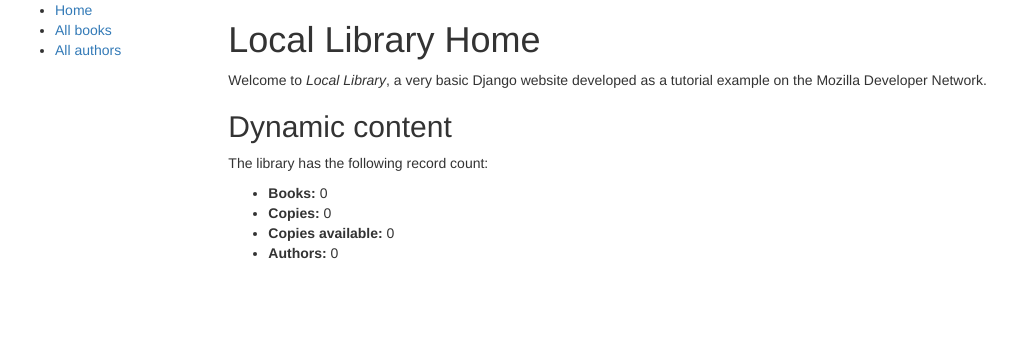
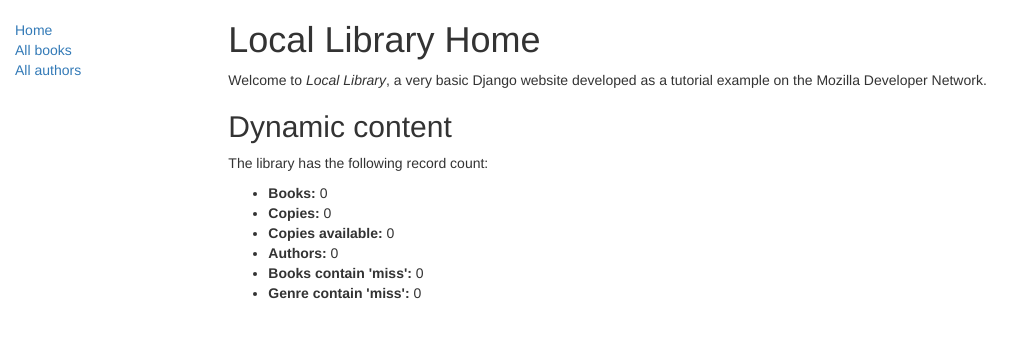
Before and after one commit to keinuma/django-starter, a Django app: page /catalog/ in a window 1280 px wide. Shown: the top 338 px of the page, without its empty margins (0-1034 px from the left). Run offline with Django 3.2, Linux system fonts and the light colour scheme; data that the repository does not hold is empty; some libraries are stand-ins or nearby versions.

Commit message:
特定のキーワードを含む本の数を追加

```diff
--- /dev/null
+++ b/locallibrary/catalog/static/css/style.css
@@ -0,0 +1,5 @@
+.sidebar-nav {
+    margin-top: 20px;
+    padding: 0;
+    list-style: none;
+}
--- a/locallibrary/catalog/templates/index.html
+++ b/locallibrary/catalog/templates/index.html
@@ -1,4 +1,8 @@
 {% extends "base_generic.html" %}
+
+{% block title %}
+<title>Local library</title>
+{% endblock %}
 
 {% block content %}
 <h1>Local Library Home</h1>
@@ -13,6 +17,8 @@
       <li><strong>Copies:</strong> {{ num_instances }}</li>
       <li><strong>Copies available:</strong> {{ num_instances_available }}</li>
       <li><strong>Authors:</strong> {{ num_authors }}</li>
+      <li><strong>Books contain 'miss':</strong> {{ num_books_miss }}</li>
+      <li><strong>Genre contain 'miss':</strong> {{ num_genre_miss }}</li>
   </ul>
 
 {% endblock %}
--- a/locallibrary/catalog/views.py
+++ b/locallibrary/catalog/views.py
@@ -17,6 +17,9 @@ def index(request):
     num_instances_available = BookInstance.objects.filter(status__exact='a').count()
     num_authors = Author.objects.count()  # all() is implied by default.
 
+    num_books_miss = Book.objects.filter(title__contains='miss').count()
+    num_genre_miss = Genre.objects.filter(name__contains='miss').count()
+
     # Render the HTML template index. html with the data in the context variable
     return render(
         request,
@@ -26,5 +29,7 @@ def index(request):
             'num_instances': num_instances,
             'num_instances_available': num_instances_available,
             'num_authors': num_authors,
+            'num_books_miss': num_books_miss,
+            'num_genre_miss': num_genre_miss,
         }
     )
```
